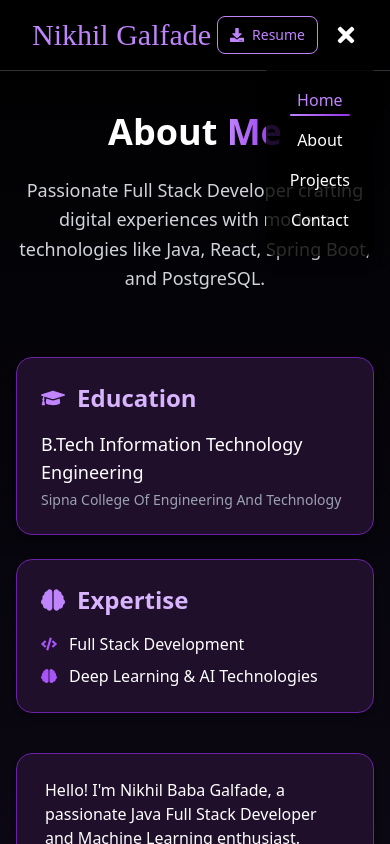
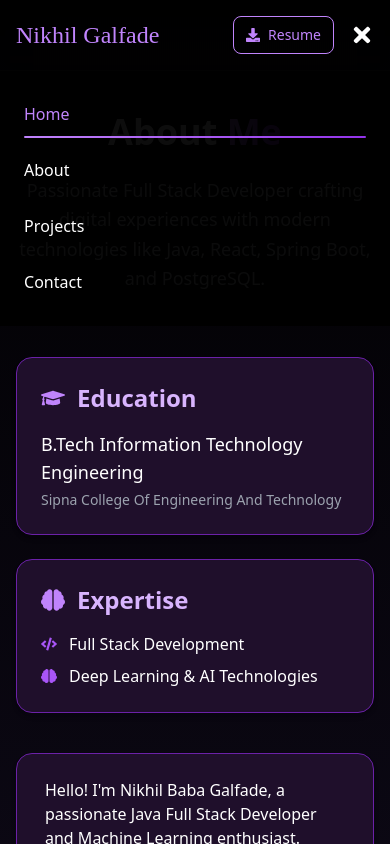
Before and after one commit to nikhilgalfade/my-portfolio, a React (Vite) app: page /about in a window 390 px wide. Both pictures are taken after a click on the button 346 px from the left and 35 px from the top of the page. Shown: the top 844 px of the page. Built offline with nearby package versions, Linux system fonts and the light colour scheme.

Commit message:
update :i changed nikhil galfade into flex so that it will display easily on the mobile

```diff
--- a/src/components/Navbar.jsx
+++ b/src/components/Navbar.jsx
@@ -52,15 +52,15 @@ function Navbar() {
   const menuItems = ["Home", "about", "projects", "contact"];
 
   return (
-    <nav className="fixed top-0 left-0 w-full z-50 bg-transparent backdrop-blur-md text-white px-8 md:px-32 py-4 flex justify-between items-center border-b border-white/20 shadow-md">
-      {/* ✅ Logo with Edwardian Script ITC Font */}
+    <nav className="fixed top-0 left-0 w-full z-50 bg-transparent backdrop-blur-md text-white px-4 md:px-32 py-4 flex justify-between items-center border-b border-white/20 shadow-md">
+      {/* Logo with Edwardian Script ITC Font - Always top left */}
       <Link
         to="/"
         onClick={handleHomeClick}
-        className="cursor-pointer"
+        className="cursor-pointer flex-shrink-0"
       >
         <h1
-          className="text-3xl md:text-4xl font-normal text-purple-400 hover:text-purple-300 transition-colors duration-300"
+          className="text-2xl md:text-4xl font-normal text-purple-400 hover:text-purple-300 transition-colors duration-300"
           style={{fontFamily: "'Edwardian Script ITC', cursive"}}
         >
           Nikhil Galfade
@@ -114,9 +114,9 @@ function Navbar() {
         </button>
       </div>
 
-      {/* Mobile Resume Button - Positioned outside the menu */}
+      {/* Mobile Menu - Right side with resume and hamburger */}
       <div className="md:hidden flex items-center gap-4">
-        {/* Resume Download Button (Mobile) - Outside menu */}
+        {/* Resume Download Button (Mobile) */}
         <button
           onClick={handleResumeDownload}
           className="relative group border border-purple-400 text-purple-400 hover:bg-purple-400/10 px-3 py-2 rounded-lg flex items-center gap-2 transition-all duration-300"
@@ -137,12 +137,12 @@ function Navbar() {
 
       {/* Mobile Dropdown */}
       {menuOpen && (
-        <div className="absolute top-16 right-4 bg-black/80 text-white rounded-lg shadow-lg flex flex-col space-y-4 p-6 md:hidden">
+        <div className="absolute top-full left-0 w-full bg-black/95 text-white flex flex-col space-y-4 p-6 md:hidden backdrop-blur-lg">
           {menuItems.map((item) => (
             <button
               key={item}
               onClick={() => scrollToSection(item)}
-              className={`relative group ${
+              className={`relative group text-left py-2 ${
                 active === item ? "text-purple-400" : "text-white"
               }`}
             >
```
